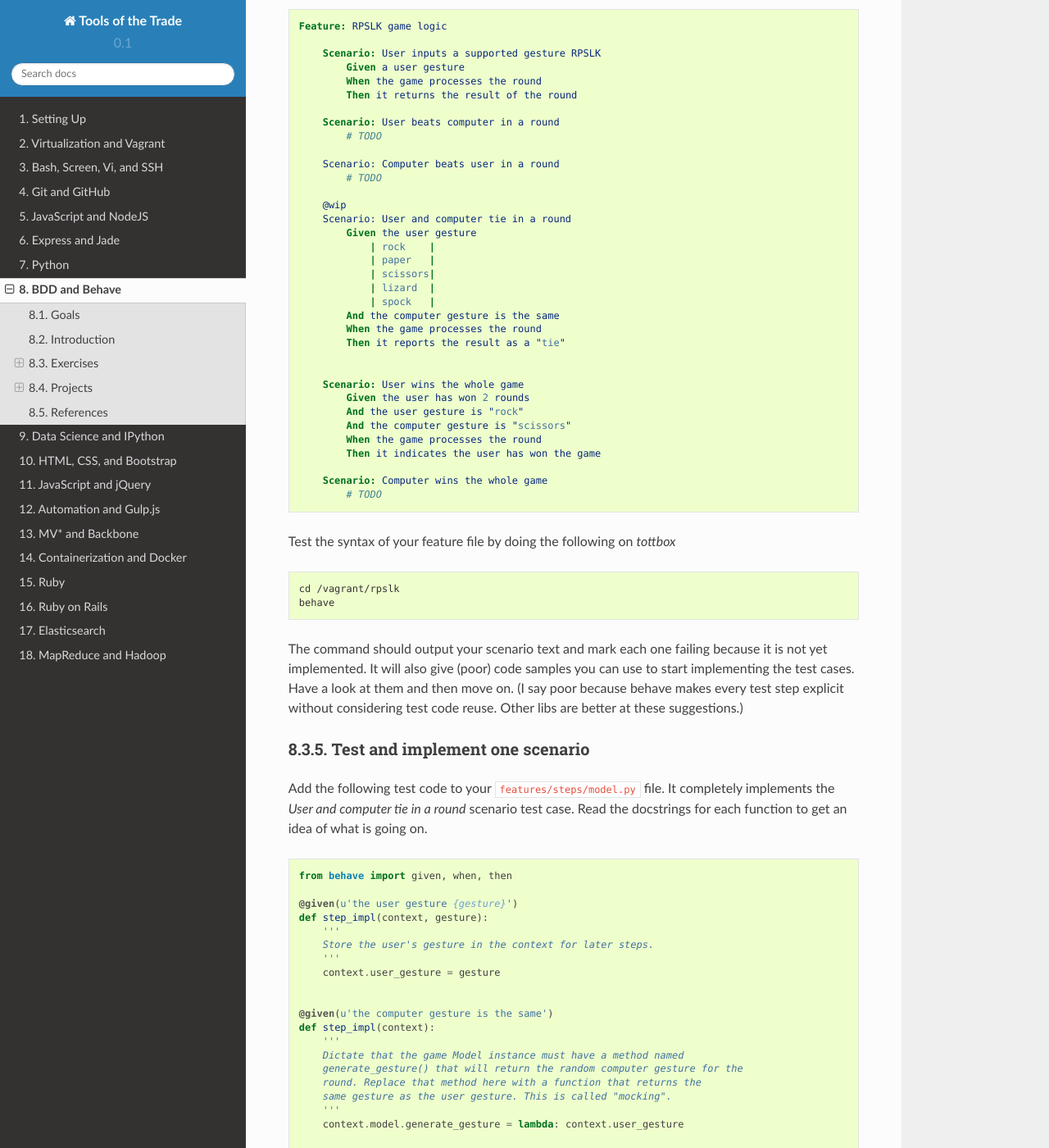
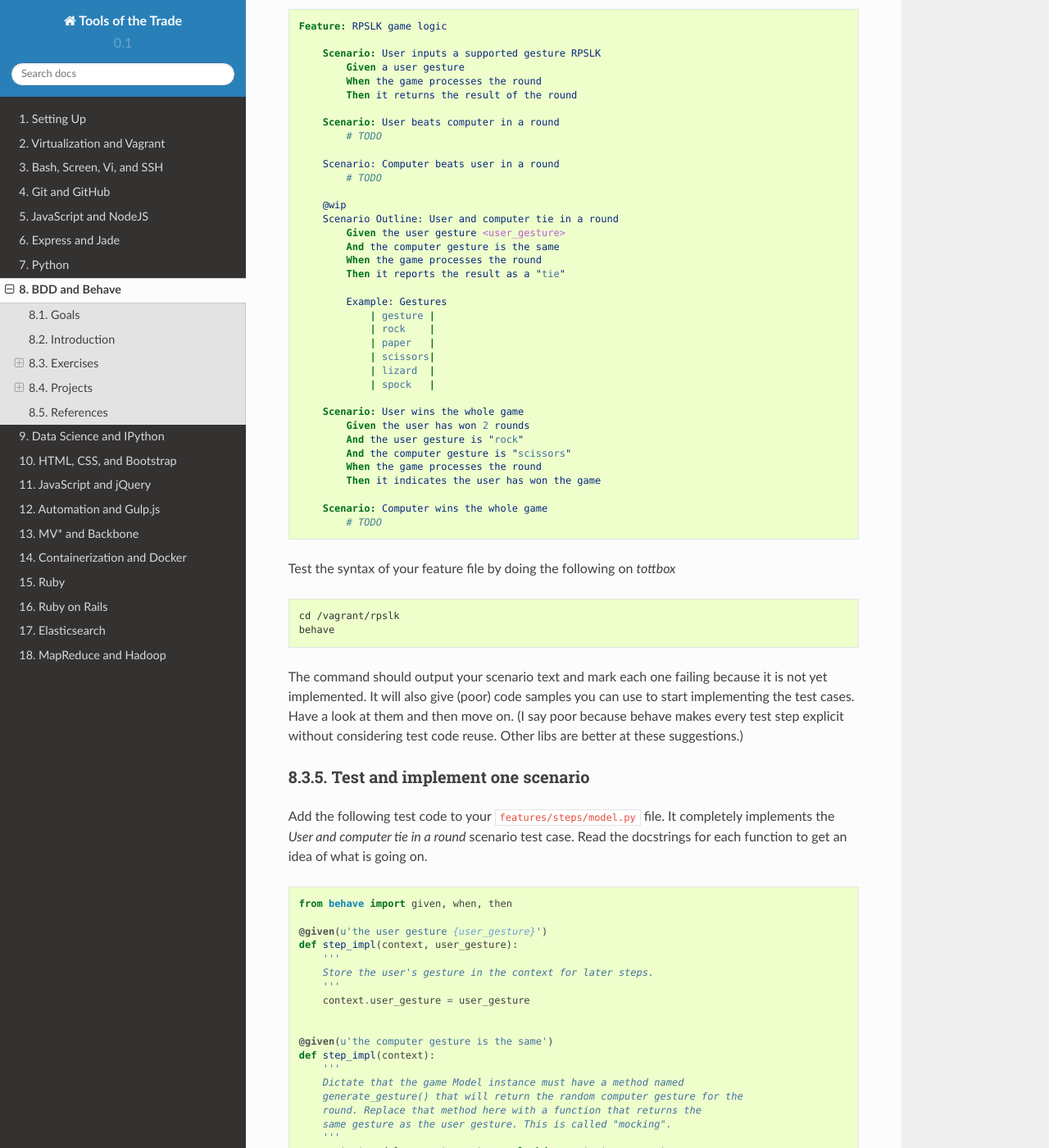
Before and after one commit to parente/tott, a Sphinx documentation site: the page built from doc/sessions/behave.rst, in a window 1280 px wide and 1400 px high, scrolled down 2371 px. Shown: the whole window at 82% size. Built offline with Sphinx 7.4.7 and the Read the Docs theme 2.0.0, drawn with Linux system fonts in a browser that asks for light colours; some of the changed text lies outside the part shown.

Commit message:
Fix tie scenario for bdd

```diff
--- a/doc/sessions/behave.rst
+++ b/doc/sessions/behave.rst
@@ -93,17 +93,19 @@ Given the requirements above, write the Gherkin feature file for the game model
             # TODO
 
         @wip
-        Scenario: User and computer tie in a round
-            Given the user gesture
+        Scenario Outline: User and computer tie in a round
+            Given the user gesture <user_gesture>
+            And the computer gesture is the same
+            When the game processes the round
+            Then it reports the result as a "tie"
+
+            Example: Gestures
+                | gesture |
                 | rock    |
                 | paper   |
                 | scissors|
                 | lizard  |
                 | spock   |
-            And the computer gesture is the same
-            When the game processes the round
-            Then it reports the result as a "tie"
-
 
         Scenario: User wins the whole game
             Given the user has won 2 rounds
@@ -133,12 +135,12 @@ Add the following test code to your ``features/steps/model.py`` file. It complet
 
     from behave import given, when, then
 
-    @given(u'the user gesture {gesture}')
-    def step_impl(context, gesture):
+    @given(u'the user gesture {user_gesture}')
+    def step_impl(context, user_gesture):
         '''
         Store the user's gesture in the context for later steps.
         '''
-        context.user_gesture = gesture
+        context.user_gesture = user_gesture
 
 
     @given(u'the computer gesture is the same')
```
Also changed, not shown: other parts of doc/sessions/behave.rst (+1 -1 lines).
